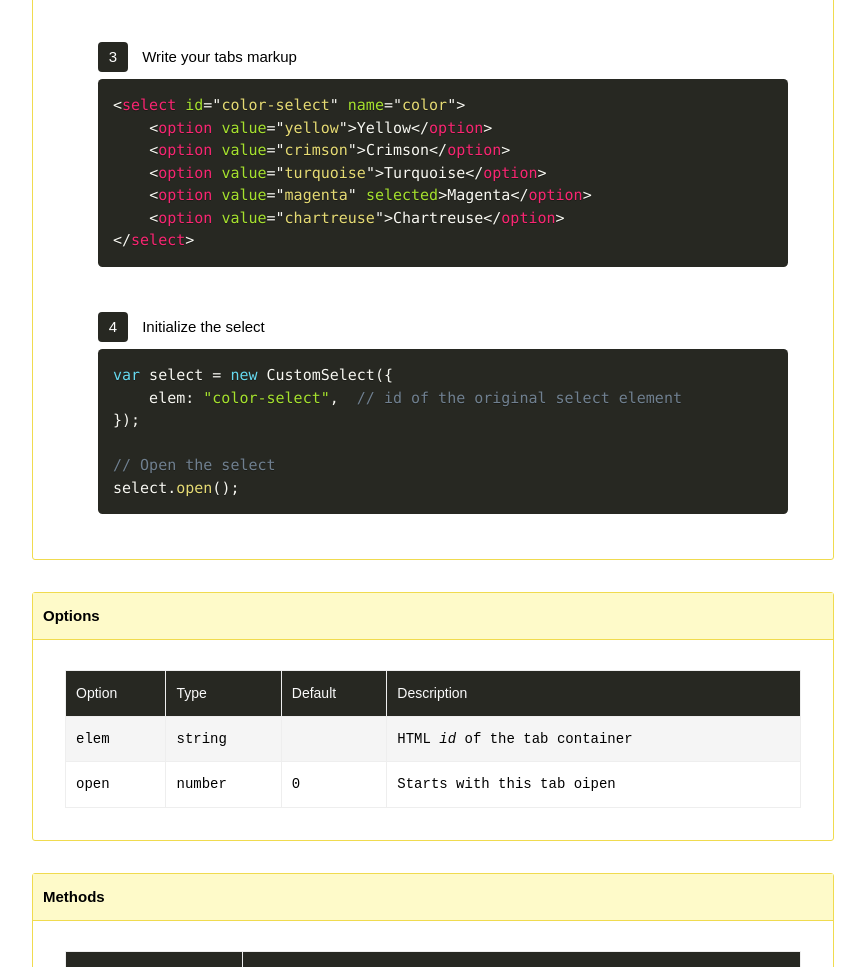
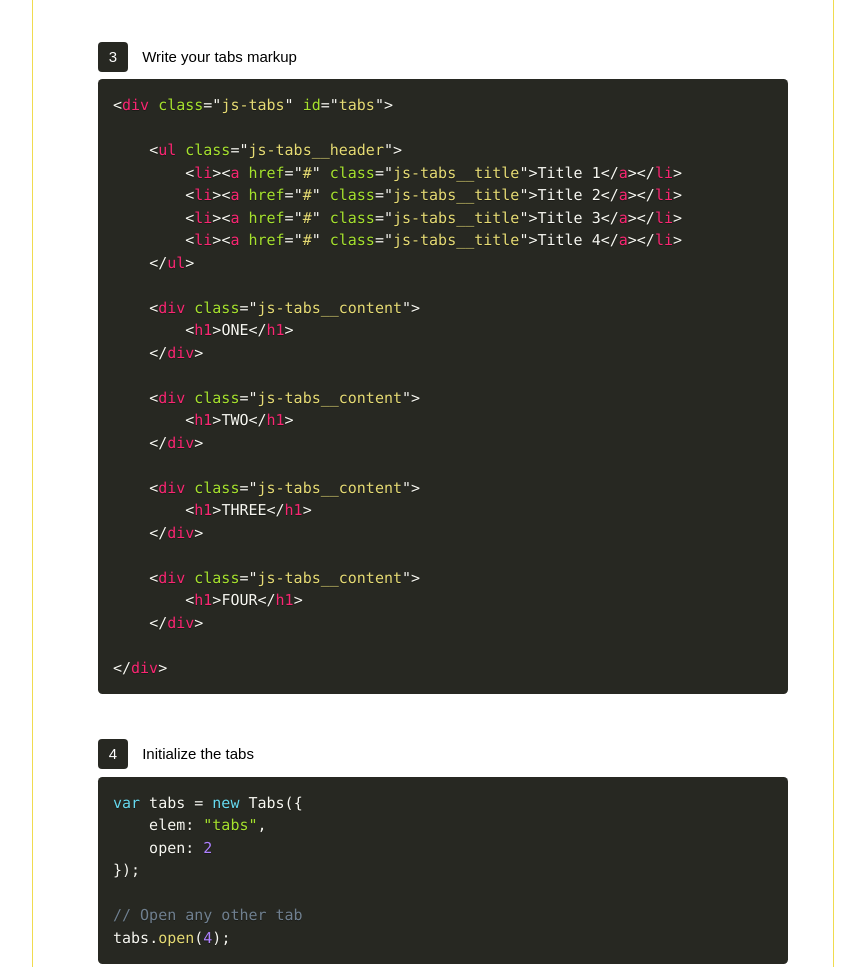
Before and after one commit to zoltantothcom/vanilla-js-tabs, a website: page docs/index.html in a window 1280 px wide. Shown: the part 1396-2363 px from the top of the page, without its empty margins (207-1072 px from the left). Drawn offline with Linux system fonts and the light colour scheme.

Commit message:
usage example code updated

```diff
--- a/docs/index.html
+++ b/docs/index.html
@@ -80,23 +80,43 @@
             <li>
                 Write your tabs markup
 
-                <pre><code class="language-markup">&lt;select id="color-select" name="color">
-    &lt;option value="yellow">Yellow&lt;/option>
-    &lt;option value="crimson">Crimson&lt;/option>
-    &lt;option value="turquoise">Turquoise&lt;/option>
-    &lt;option value="magenta" selected>Magenta&lt;/option>
-    &lt;option value="chartreuse">Chartreuse&lt;/option>
-&lt;/select>
+                <pre><code class="language-markup">&lt;div class="js-tabs" id="tabs">
+
+    &lt;ul class="js-tabs__header">
+        &lt;li>&lt;a href="#" class="js-tabs__title">Title 1&lt;/a>&lt;/li>
+        &lt;li>&lt;a href="#" class="js-tabs__title">Title 2&lt;/a>&lt;/li>
+        &lt;li>&lt;a href="#" class="js-tabs__title">Title 3&lt;/a>&lt;/li>
+        &lt;li>&lt;a href="#" class="js-tabs__title">Title 4&lt;/a>&lt;/li>
+    &lt;/ul>
+
+    &lt;div class="js-tabs__content">
+        &lt;h1>ONE&lt;/h1>
+    &lt;/div>
+
+    &lt;div class="js-tabs__content">
+        &lt;h1>TWO&lt;/h1>
+    &lt;/div>
+
+    &lt;div class="js-tabs__content">
+        &lt;h1>THREE&lt;/h1>
+    &lt;/div>
+
+    &lt;div class="js-tabs__content">
+        &lt;h1>FOUR&lt;/h1>
+    &lt;/div>
+
+&lt;/div>
 </code></pre>
             </li>
             <li>
-                Initialize the select
-                <pre><code class="language-javascript">var select = new CustomSelect({
-    elem: "color-select",  // id of the original select element
+                Initialize the tabs
+                <pre><code class="language-javascript">var tabs = new Tabs({
+    elem: "tabs",
+    open: 2
 });
 
-// Open the select
-select.open();</code></pre>
+// Open any other tab
+tabs.open(4);</code></pre>
             </li>
         </ol>
     </section>
```
